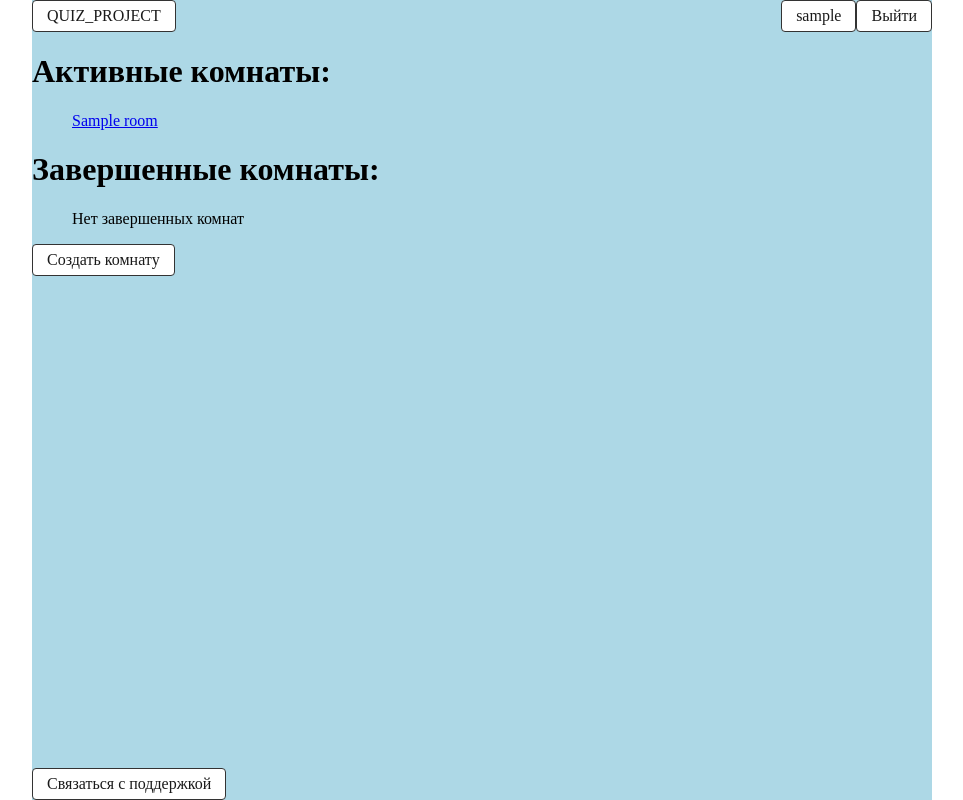
After one commit to alekfo/quiz_project, a Django app: page /multiplayer/rooms/ in a window 1280 px wide. The commit adds this page. Shown: the whole page, without its empty margins (158-1121 px from the left). Run offline with Django 5.2, Linux system fonts and the light colour scheme; a user stored in the database is signed in; tables that the repository leaves empty hold one stand-in row (values such as "Sample post"); parts of the project's set-up code (start-up, migrations or seed data) failed here and were passed over.

Commit message:
getting in room, getting out root

```diff
--- a/multiplayer/models.py
+++ b/multiplayer/models.py
@@ -13,16 +13,19 @@ class Room(models.Model):
     ]
 
     #предположительно current_quiz будет меняться
-    current_quiz = models.ForeignKey(Quiz, on_delete=models.SET_NULL, null=True, default=None, related_name="rooms")
+    current_quiz = models.ForeignKey(Quiz, on_delete=models.SET_NULL, null=True, blank=True, default=None, related_name="rooms")
 
     # предположительно current_game_session будет меняться и указывать на активную сессию (или последнюю)
-    current_game_session = models.ForeignKey(GameSession, null=True, on_delete=models.SET_NULL, default=None, related_name="current_for_rooms")
+    current_game_session = models.ForeignKey(GameSession, null=True, blank=True, on_delete=models.SET_NULL, default=None, related_name="current_for_rooms")
 
     title = models.CharField(max_length=100)
     token = models.CharField(max_length=32, unique=True)
     host = models.ForeignKey(settings.AUTH_USER_MODEL, on_delete=models.SET_NULL, null=True, related_name="own_rooms")
     status = models.CharField(max_length=20, choices=STATUS_CHOICES, default='waiting')
     created_at = models.DateTimeField(auto_now_add=True)
+
+    def __str__(self):
+        return self.title
 
 class RoomPlayer(models.Model):
 
--- /dev/null
+++ b/multiplayer/templates/multiplayer/room_list.html
@@ -0,0 +1,29 @@
+{% extends 'base.html' %}
+
+{% block title %}
+   Room List
+{% endblock %}
+
+{% block body %}
+    <h1>Активные комнаты:</h1>
+    <ul>
+        {% for room in active_rooms %}
+            <div class="room-list">
+                <a href="{% url 'multiplayer:room_detail' code=room.token %}">{{ room.title }}</a>
+            </div>
+        {% empty %}
+            Нет активных комнат
+        {% endfor %}
+    </ul>
+    <h1>Завершенные комнаты:</h1>
+    <ul>
+        {% for room in finished_rooms %}
+            <div class="room-list">
+                <a href="{% url 'multiplayer:room_detail' code=room.token %}">{{ room.title }}</a>
+            </div>
+        {% empty %}
+            Нет завершенных комнат
+        {% endfor %}
+    </ul>
+    <a class="btn" href="{% url 'multiplayer:room_create' %}">Создать комнату</a>
+{% endblock %}
--- a/multiplayer/urls.py
+++ b/multiplayer/urls.py
@@ -4,6 +4,9 @@ from . import views
 app_name = "multiplayer"
 
 urlpatterns = [
-    path('room/create', views.RoomCreateView.as_view(), name='room_create'),
-    path('room/<str:code>/', views.RoomDetailView.as_view(), name='room_detail')
+    path('rooms/create', views.RoomCreateView.as_view(), name='room_create'),
+    path('rooms/<str:code>/', views.RoomDetailView.as_view(), name='room_detail'),
+    path('rooms/', views.RoomListView.as_view(), name='room_list'),
+    path('rooms/<str:code>/join', views.room_join, name='room_join'),
+    path('rooms/<str:code>/quit', views.RoomPlayerDeleteView.as_view(), name='room_quit'),
 ]
--- a/multiplayer/views.py
+++ b/multiplayer/views.py
@@ -1,17 +1,30 @@
-from django.db.models import prefetch_related_objects
-from django.shortcuts import render
+
 from django.utils.crypto import get_random_string
 from django.views.generic import ListView, DetailView, CreateView, UpdateView, DeleteView
 from django.contrib.auth.mixins import LoginRequiredMixin
 from django.db import transaction, IntegrityError
 from django.http import HttpResponse, HttpRequest, HttpResponseRedirect
-from django.urls import reverse
+from django.urls import reverse, reverse_lazy
+from django.shortcuts import get_object_or_404, redirect
+from django.contrib import messages
+from django.contrib.auth.decorators import login_required
 
 from .models import Room, RoomPlayer
 
 
 def _generate_room_token():
     return get_random_string(12)
+
+class RoomListView(LoginRequiredMixin, ListView):
+
+    def get_context_data(self, **kwargs):
+        context = super().get_context_data(**kwargs)
+        context["active_rooms"] = self.object_list.exclude(status="finished")
+        context["finished_rooms"] = self.object_list.filter(status="finished")
+        return context
+
+    def get_queryset(self):
+        return Room.objects.filter(host=self.request.user).order_by("-created_at")
 
 class RoomCreateView(LoginRequiredMixin, CreateView):
     model = Room
@@ -37,10 +50,10 @@ class RoomCreateView(LoginRequiredMixin, CreateView):
                     token=_generate_room_token(),
                     host=user
                 )
-                room_player = RoomPlayer.objects.create(
-                    room=room,
-                    user=user
-                )
+                # room_player = RoomPlayer.objects.create(
+                #     room=room,
+                #     user=user
+                # )
         except IntegrityError:
             with transaction.atomic():
                 room = Room.objects.create(
@@ -48,10 +61,10 @@ class RoomCreateView(LoginRequiredMixin, CreateView):
                     token=_generate_room_token(),
                     host=user
                 )
-                room_player = RoomPlayer.objects.create(
-                    room=room,
-                    user=user
-                )
+                # room_player = RoomPlayer.objects.create(
+                #     room=room,
+                #     user=user
+                # )
         self.object = room
         return HttpResponseRedirect(self.get_success_url())
 
@@ -68,5 +81,53 @@ class RoomDetailView(LoginRequiredMixin, DetailView):
     slug_field = "token" # какое поле модели искать
     slug_url_kwarg = "code" # как называется параметр в urls.py
 
+    def get_context_data(self, **kwargs):
+        context = super().get_context_data(**kwargs)
+        context["is_host"] = self.object.host == self.request.user
+        context["is_player"] = self.request.user in [player.user for player in self.object.room_players.all()]
+        return context
+
     def get_queryset(self):
         return Room.objects.prefetch_related("room_players__user", "game_sessions__quiz")
+
+@login_required
+def room_join(request: HttpRequest, code: str):
+    # проверяем, не участвует ли пользователь УЖЕ в какой-то комнате
+    active_room = Room.objects.filter(
+        room_players__user=request.user,
+        status__in=["waiting", "in_progress"]
+    ).first()
+    if active_room:
+        # active_room_link = f"{request.scheme}://{request.get_host()}/multiplayer/rooms/{active_room.token}/"
+        active_room_link = request.build_absolute_uri(
+            reverse("multiplayer:room_detail", kwargs={"code": active_room.token})
+        )
+        messages.error(request, f"Вы уже являетесь участником другой активной комнаты: {active_room_link}")
+        return redirect("multiplayer:room_detail", code=code)
+
+    # если активных сессий не найдено, проверяем, не является ли текущая комната завершенной
+    room = get_object_or_404(Room, token=code)
+    if room.status == "finished":
+        messages.error(request, "Комната уже не активна")
+        return redirect("multiplayer:room_detail", code=code)
+
+    # если все окей - регистрируем пользователя в комнате как участника
+    try:
+        RoomPlayer.objects.create(room=room, user=request.user)
+    except IntegrityError:
+        messages.error(request, "Вы уже участвуете в этой комнате")
+    url = reverse("multiplayer:room_detail", kwargs={"code": code})
+    return redirect(url)
+
+class RoomPlayerDeleteView(LoginRequiredMixin, DeleteView):
+    model = RoomPlayer
+
+    def get_object(self, queryset = None):
+        return get_object_or_404(
+            RoomPlayer.objects.select_related("room", "user"),
+            room__token=self.kwargs.get("code"),
+            user=self.request.user
+        )
+
+    def get_success_url(self):
+        return reverse("multiplayer:room_detail", kwargs={"code": self.kwargs.get("code")})
--- a/static/css/main.css
+++ b/static/css/main.css
@@ -101,6 +101,22 @@ footer {
     display: none;
 }
 
+.quiz-list {
+    display: flex;
+    flex-direction: column;
+}
+
 /* ===== 5. GAMEPLAY ===== */
 
 /* ===== 6. AI_GENERATOR ===== */
+
+/* ===== 7. MULTIPLAYER ===== */
+.room-list {
+    display: flex;
+    flex-direction: column;
+}
+
+.player-list {
+    display: flex;
+    flex-direction: column;
+}
```
Also changed, not shown: CLAUDE.md (+20 -0 lines), TODO.md (+15 -0 lines), multiplayer/templates/multiplayer/room_detail.html (+19 -3 lines), multiplayer/templates/multiplayer/roomplayer_confirm_delete.html (added, +24 -0 lines), quiz_project_plan.md (+6 -6 lines), quizzes/templates/quizzes/quiz_list.html (+10 -14 lines), quizzes/templates/quizzes/quizzes_menu.html (+11 -1 lines), quizzes/views.py (+6 -3 lines), multiplayer/migrations/0003_alter_room_current_game_session_and_more.py (added).
